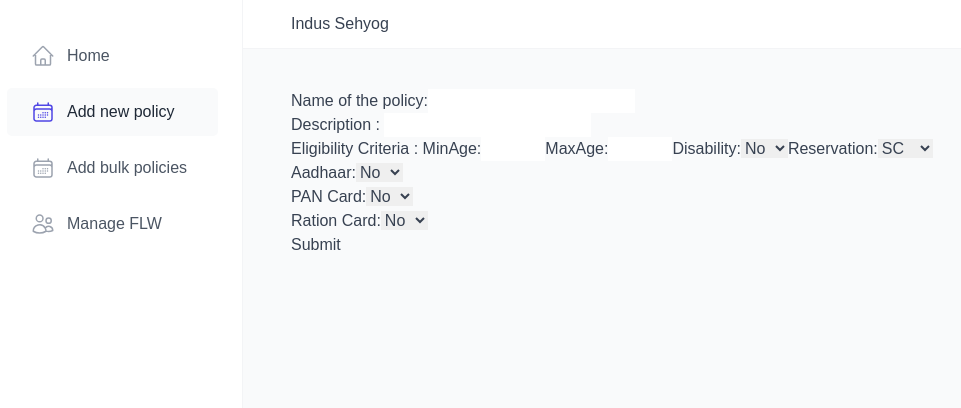
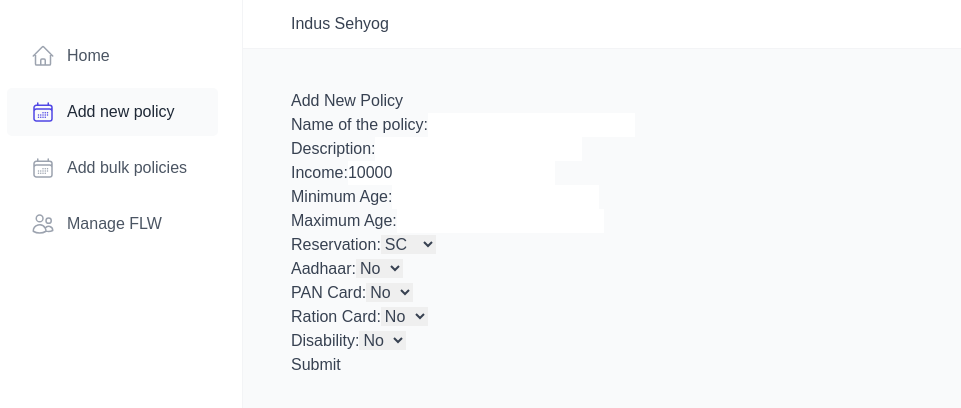
Before and after one commit to cfgbengaluru24/Team-57, a React (Vite) app in the folder frontend/admin/: page /add-policy in a window 1280 px wide. Shown: the top 408 px of the page, without its empty margins (17-978 px from the left). Built offline with nearby package versions, Linux system fonts and the light colour scheme.

Commit message:
4th page admin

```diff
--- a/frontend/admin/src/pages/Manage.jsx
+++ b/frontend/admin/src/pages/Manage.jsx
@@ -3,13 +3,17 @@
   Checkbox, Typography, Chip
 } from '@mui/material';
 import { Warning, ErrorOutline, Info } from '@mui/icons-material';
+import React, {useState, useEffect} from 'react';
+import axios from 'axios';
+
 
 const data = [
-  { user: 'Jerry McDonald', date: '25 Sep 2018 07:13', reason: 'Value out of range', status: 'Resolved', statusIcon: <ErrorOutline color="error" /> },
-  { user: 'Mark Reus', date: '07 Sep 2018 21:30', reason: 'Required field is empty', status: 'Open', statusIcon: <ErrorOutline color="error" /> },
-  { user: 'Carla Bustamante', date: '01 Sep 2018 12:25', reason: 'Required field is empty', status: 'Resolved', statusIcon: <Info color="primary" /> },
-  { user: 'Mark Reus', date: '26 Aug 2018 11:01', reason: 'Value out of range', status: 'Open', statusIcon: <ErrorOutline color="error" /> },
+  { user: 'Jerry McDonald', date: '25 Sep 2018 07:13', reason: 'Unable to understand the policy', status: 'Resolved', statusIcon: <ErrorOutline color="error" /> },
+  { user: 'Mark Reus', date: '07 Sep 2018 21:30', reason: 'Query due to needed required documents', status: 'Open', statusIcon: <ErrorOutline color="error" /> },
+  { user: 'Carla Bustamante', date: '01 Sep 2018 12:25', reason: 'Application error process', status: 'Resolved', statusIcon: <Info color="primary" /> },
+  { user: 'Mark Reus', date: '26 Aug 2018 11:01', reason: 'Policy not understood', status: 'Open', statusIcon: <ErrorOutline color="error" /> },
 ];
+
 
 const statusColors = {
   Resolved: 'success',
@@ -17,6 +21,22 @@
 };
 
 const QueryTable = () => {
+  const [queries, setQueries] = useState([]);
+
+  useEffect(() => {
+    // Fetch queries from the server when the component mounts
+    const fetchQueries = async () => {
+      try {
+        const response = await axios.get('http://localhost:8080/api/query');
+        setQueries(response.data);
+        console.log(response.data);
+      } catch (error) {
+        console.error('Error fetching queries:', error);
+      }
+    };
+
+    fetchQueries();
+  }, []);
   return (
     <TableContainer component={Paper}>
       <Typography variant="h6" gutterBottom component="div" style={{ padding: '16px' }}>
@@ -29,27 +49,20 @@
               <Checkbox />
             </TableCell>
             <TableCell>User</TableCell>
-            <TableCell>Creation date</TableCell>
-            <TableCell>Data</TableCell>
             <TableCell>Query reason</TableCell>
             <TableCell>Status</TableCell>
           </TableRow>
         </TableHead>
         <TableBody>
-          {data.map((row, index) => (
-            <TableRow key={index}>
+          {queries.map((query) => (
+            <TableRow >
               <TableCell padding="checkbox">
                 <Checkbox />
               </TableCell>
-              <TableCell>{row.user}</TableCell>
-              <TableCell>{row.date}</TableCell>
-              <TableCell>{row.data}</TableCell>
+              <TableCell>{query.name}</TableCell>
+              <TableCell>{query.description}</TableCell>
               <TableCell>
-                {row.statusIcon}
-                {` ${row.reason}`}
-              </TableCell>
-              <TableCell>
-                <Chip label={row.status} color={statusColors[row.status]} />
+                <Chip label={query.status}  />
               </TableCell>
             </TableRow>
           ))}
--- a/frontend/admin/src/pages/addpolicy.jsx
+++ b/frontend/admin/src/pages/addpolicy.jsx
@@ -9,17 +9,16 @@
     rationCard: 'false',
   });
 
-  const [name,setName]=useState("")
-  const [desc,setDesc]=useState("")
-  const [income,setIncome] = useState(10000);
-  const [minAge,setMinAge]=useState("")
-  const [maxAge,setMaxAge]=useState("")
-  const [reservation,setReservation]=useState("SC")
-  const [aadhar,setAadhar]=useState(false)
-  const [pan,setPan]=useState(false)
-  const [ration,setRation]=useState(false)
-  const [disable,setDisable]=useState(false)
-
+  const [name, setName] = useState("");
+  const [desc, setDesc] = useState("");
+  const [income, setIncome] = useState(10000);
+  const [minAge, setMinAge] = useState("");
+  const [maxAge, setMaxAge] = useState("");
+  const [reservation, setReservation] = useState("SC");
+  const [aadhar, setAadhar] = useState(false);
+  const [pan, setPan] = useState(false);
+  const [ration, setRation] = useState(false);
+  const [disable, setDisable] = useState(false);
 
   const handleChange = (event) => {
     const { name, value } = event.target;
@@ -31,7 +30,7 @@
 
   const handleSubmit = async (event) => {
     event.preventDefault();
-    try{
+    try {
       const res = await fetch('http://localhost:8080/api/policy', {
         method: "PUT",
         headers: {
@@ -45,93 +44,75 @@
           aadhar_status: aadhar,
           pan_status: pan,
           disability: disable
-        })}
-      )
+        })
+      });
       console.log(res);
-    }catch(error){
-      console.log(error)
+    } catch (error) {
+      console.log(error);
     }
-  }
+  };
 
   return (
-    <div className='flex flex-col items-center justify-center'>
-
-      <form onSubmit={handleSubmit}>
-      <div className='p-2'>
-          <label htmlFor="name" className='p-2'>Name of the policy:</label>
-            <input type="text" value={name} onChange={(e) => setName(e.target.value)} className='pl-2'></input>
+    <div className="flex flex-col items-center justify-center min-h-screen bg-gray-100 p-4">
+      <form onSubmit={handleSubmit} className="bg-white p-6 rounded-lg shadow-md w-full max-w-lg">
+        <h2 className="text-2xl font-bold mb-4">Add New Policy</h2>
+        <div className="mb-4">
+          <label htmlFor="name" className="block text-gray-700 font-bold mb-2">Name of the policy:</label>
+          <input type="text" value={name} onChange={(e) => setName(e.target.value)} className="w-full px-3 py-2 border rounded-md focus:outline-none focus:ring focus:border-blue-300" />
         </div>
-
-        <div className='p-2'>
-          <label htmlFor="desc" className='p-2'>Description : </label>
-            <input type="text" className='pl-2' value={desc} onChange={(e) => setDesc(e.target.value)}></input>
+        <div className="mb-4">
+          <label htmlFor="desc" className="block text-gray-700 font-bold mb-2">Description:</label>
+          <input type="text" value={desc} onChange={(e) => setDesc(e.target.value)} className="w-full px-3 py-2 border rounded-md focus:outline-none focus:ring focus:border-blue-300" />
         </div>
-
-        <div className='p-2'>
-          <label htmlFor="crit" className='p-2'>Eligibility Criteria : </label>
-          <label htmlFor="age">MinAge:</label>
-          <input
-            type="number"
-            id="age"
-            name="age"
-            defaultValue={0}
-            value={minAge}
-            onChange={(e)=>setMinAge(e.target.value)}
-            min="0"
-            max="120"
-          />
-                    <label htmlFor="age">MaxAge:</label>
-          <input
-            type="number"
-            id="age"
-            name="age"
-            defaultValue={0}
-            value={maxAge}
-            onChange={(e)=>setMaxAge(e.target.value)}
-            min="0"
-            max="120"
-          />
-        <label htmlFor="disability">Disability:</label>
-        <select id="disable" name="disable" value={disable} onChange={(e)=>setDisable(e.target.value)} className='p-2'>
-            <option value={false}>No</option>
-            <option value={true}>Yes</option>
-          </select>
-          <label htmlFor="rationCard" className='p-2'>Reservation:</label>
-          <select id="reservation" name="reservation" value={reservation} onChange={(e)=>setReservation(e.target.value)} className='p-2'>
+        <div className="mb-4">
+          <label htmlFor="income" className="block text-gray-700 font-bold mb-2">Income:</label>
+          <input type="number" value={income} onChange={(e) => setIncome(e.target.value)} className="w-full px-3 py-2 border rounded-md focus:outline-none focus:ring focus:border-blue-300" />
+        </div>
+        <div className="mb-4">
+          <label htmlFor="minAge" className="block text-gray-700 font-bold mb-2">Minimum Age:</label>
+          <input type="number" value={minAge} onChange={(e) => setMinAge(e.target.value)} className="w-full px-3 py-2 border rounded-md focus:outline-none focus:ring focus:border-blue-300" />
+        </div>
+        <div className="mb-4">
+          <label htmlFor="maxAge" className="block text-gray-700 font-bold mb-2">Maximum Age:</label>
+          <input type="number" value={maxAge} onChange={(e) => setMaxAge(e.target.value)} className="w-full px-3 py-2 border rounded-md focus:outline-none focus:ring focus:border-blue-300" />
+        </div>
+        <div className="mb-4">
+          <label htmlFor="reservation" className="block text-gray-700 font-bold mb-2">Reservation:</label>
+          <select id="reservation" value={reservation} onChange={(e) => setReservation(e.target.value)} className="w-full px-3 py-2 border rounded-md focus:outline-none focus:ring focus:border-blue-300">
             <option value="SC">SC</option>
             <option value="ST">ST</option>
             <option value="OBC">OBC</option>
           </select>
         </div>
-
-        <div>
-          <label htmlFor="aadhaar" className='p-2'>Aadhaar:</label>
-          <select id="aadhaar" name="aadhaar" value={aadhar} onChange={(e)=>setAadhar(e.target.value)} className='p-2'>
+        <div className="mb-4">
+          <label htmlFor="aadhaar" className="block text-gray-700 font-bold mb-2">Aadhaar:</label>
+          <select id="aadhaar" value={aadhar} onChange={(e) => setAadhar(e.target.value)} className="w-full px-3 py-2 border rounded-md focus:outline-none focus:ring focus:border-blue-300">
             <option value={false}>No</option>
             <option value={true}>Yes</option>
           </select>
         </div>
-
-
-        <div>
-          <label htmlFor="panCard" className='p-2'>PAN Card:</label>
-          <select id="panCard" name="panCard" value={pan} onChange={(e)=>setPan(e.target.value)} className='p-2'>
+        <div className="mb-4">
+          <label htmlFor="panCard" className="block text-gray-700 font-bold mb-2">PAN Card:</label>
+          <select id="panCard" value={pan} onChange={(e) => setPan(e.target.value)} className="w-full px-3 py-2 border rounded-md focus:outline-none focus:ring focus:border-blue-300">
             <option value={false}>No</option>
             <option value={true}>Yes</option>
           </select>
         </div>
-
-
-        <div>
-          <label htmlFor="rationCard" className='p-2'>Ration Card:</label>
-          <select id="rationCard" name="rationCard" value={ration} onChange={(e)=>setRation(e.target.value)} className='p-2'>
-          <option value={false}>No</option>
-          <option value={true}>Yes</option>
+        <div className="mb-4">
+          <label htmlFor="rationCard" className="block text-gray-700 font-bold mb-2">Ration Card:</label>
+          <select id="rationCard" value={ration} onChange={(e) => setRation(e.target.value)} className="w-full px-3 py-2 border rounded-md focus:outline-none focus:ring focus:border-blue-300">
+            <option value={false}>No</option>
+            <option value={true}>Yes</option>
           </select>
         </div>
-
-
-        <button type="submit" className='bg-blue-500 text-white p-2'>Submit</button>
+        <div className="mb-4">
+          <label htmlFor="disable" className="block text-gray-700 font-bold mb-2">Disability:</label>
+          <select id="disable" value={disable} onChange={(e) => setDisable(e.target.value)} className="w-full px-3 py-2 border rounded-md focus:outline-none focus:ring focus:border-blue-300">
+            <option value={false}>No</option>
+            <option value={true}>Yes</option>
+          </select>
+        </div>
+        <button type="submit" className="w-full bg-blue-500 text-white py-2 rounded-md hover:bg-blue-600 transition duration-300">Submit</button>
       </form>
     </div>
   );
```
